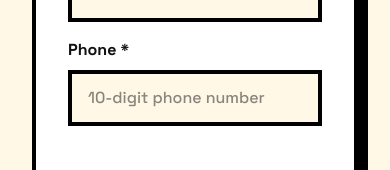
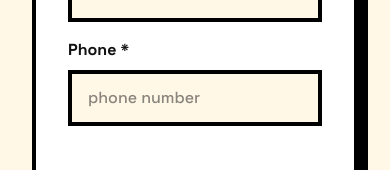
Before and after one commit to Muqeet-Salam/hackweek, a React (Vite) app: page /register in a window 390 px wide. Shown: the part 652-822 px from the top of the page. Built offline with nearby package versions, Linux system fonts and the light colour scheme; no server answers; a web font is replaced by a local one.

Commit message:
updating phone number regex

```diff
--- a/src/pages/Register.jsx
+++ b/src/pages/Register.jsx
@@ -82,16 +82,6 @@ export default function Register() {
       }
     }
 
-    // Live phone validation
-    if (field === "phone") {
-      const digitsOnly = val.replace(/\D/g, "");
-      if (val && !/^\d{10}$/.test(digitsOnly)) {
-        setFieldErrors((prev) => ({ ...prev, phone: "Phone number must be exactly 10 digits" }));
-      } else {
-        setFieldErrors((prev) => ({ ...prev, phone: "" }));
-      }
-    }
-
     // Live LinkedIn URL validation
     if (field === "linkedin") {
       const linkedinRegex = /^(https?:\/\/)?(www\.)?([a-z]{2}\.)?linkedin\.com\/in\/[A-Za-z0-9_-]+\/?$/;
@@ -122,11 +112,6 @@ export default function Register() {
     const phone = form.phone.trim();
 
     // 1. Phone number validation (must be exactly 10 digits)
-    const phoneRegex = /^[0-9]{10}$/;
-    if (!phoneRegex.test(phone)) {
-      setFieldErrors((prev) => ({ ...prev, phone: "Phone number must be exactly 10 digits." }));
-      return;
-    }
 
     // 2. LinkedIn URL validation (optional but validated if provided)
     if (form.linkedin.trim()) {
@@ -235,7 +220,7 @@ export default function Register() {
             <div className="grid md:grid-cols-2 gap-4">
               <Input label="Full Name *" value={form.fullName} onChange={handleChange("fullName")} />
               <Input label="Email *" value={form.email} onChange={handleChange("email")} type="email" error={fieldErrors.email} />
-              <Input label="Phone *" value={form.phone} onChange={handleChange("phone")} type="tel" maxLength={10} placeholder="10-digit phone number" error={fieldErrors.phone} />
+              <Input label="Phone *" value={form.phone} onChange={handleChange("phone")} type="tel" maxLength={10} placeholder="phone number" error={fieldErrors.phone} />
             </div>
           </section>
 
```
